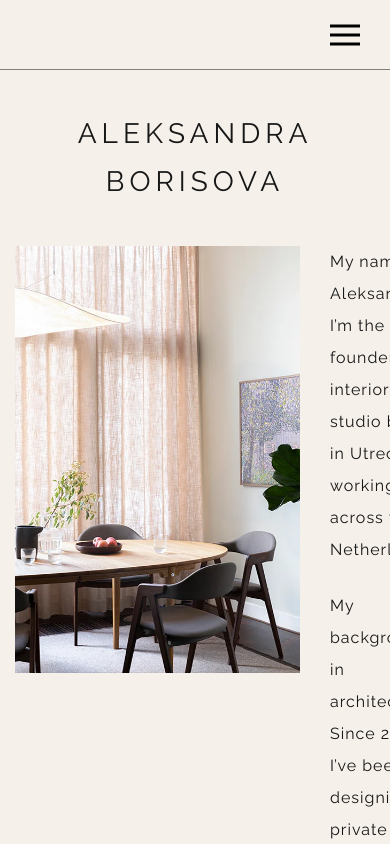
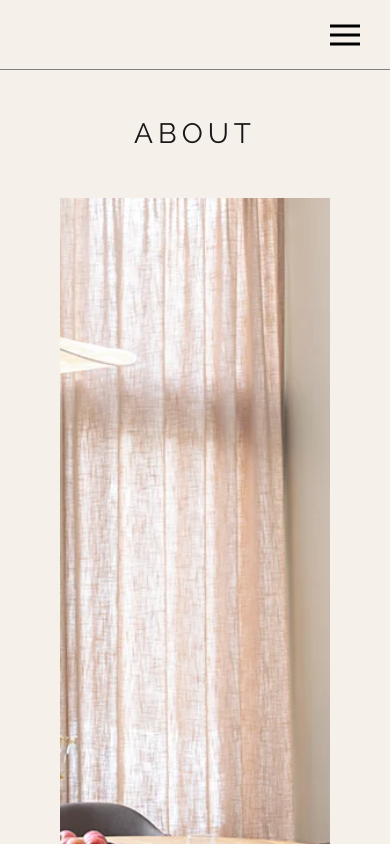
Before and after one commit to vrozaev/aleksandra-website, a Next.js app: page /aleksandra-website/about in a window 390 px wide. Shown: the top 844 px of the page. Built offline with nearby package versions, Linux system fonts and the light colour scheme.

Commit message:
mobile version for about and services

```diff
--- a/src/app/about/page.module.css
+++ b/src/app/about/page.module.css
@@ -1,6 +1,7 @@
 .page {
-    max-width: 900px;
+    max-width: 1020px;
     margin: auto;
+    padding: 0 60px;
 }
 
 .page__title {
--- a/src/app/about/page.tsx
+++ b/src/app/about/page.tsx
@@ -31,7 +31,7 @@ export default function About() {
   return (
     <div className={styles.page}>
       <Spacer size="m" />
-      <Text variant='h2' className={styles.page__title}>Aleksandra Borisova</Text>
+      <Text variant='h2' className={styles.page__title}>About</Text>
       <Spacer size="m" />
       <main>
         <BlockTextAndImage
--- a/src/app/services/page.module.css
+++ b/src/app/services/page.module.css
@@ -1,6 +1,7 @@
 .page {
-    max-width: 900px;
+    max-width: 1020px;
     margin: auto;
+    padding: 0 60px;
 }
 
 .page__title {
--- a/src/ui/blocks/BlockTextAndImage/BlockTextAndImage.module.css
+++ b/src/ui/blocks/BlockTextAndImage/BlockTextAndImage.module.css
@@ -1,9 +1,9 @@
 .blockTextAndImage {
     display: flex;
+    gap: 40px;
 }
 
 .blockTextAndImage__section {
-    padding: 0 15px;
     display: flex;
     flex-direction: column;
 }
@@ -11,3 +11,21 @@
 .blockTextAndImage__paragraph {
     padding-bottom: 1.5em;
 }
+
+.blockTextAndImage__imageWrapper {
+    position: relative;
+    height: 427px;
+    width: 285px;
+}
+
+@media only screen and (min-width: 1px) and (max-width: 999px) {
+    .blockTextAndImage {
+        flex-direction: column;
+        gap: 40px;
+    }
+
+    .blockTextAndImage__imageWrapper {
+        min-height: 928px;
+        width: 100%;
+    }
+}
--- a/src/ui/blocks/BlockTextAndImage/BlockTextAndImage.tsx
+++ b/src/ui/blocks/BlockTextAndImage/BlockTextAndImage.tsx
@@ -4,18 +4,18 @@ import Image from "next/image";
 
 type BlockTextAndImageProps = {
   image: string;
-  title: string;
   paragraphs: string[];
 };
 
 export const BlockTextAndImage: React.FC<BlockTextAndImageProps> = ({
   image,
-  title,
   paragraphs,
 }) => (
   <div className={styles.blockTextAndImage}>
     <div className={styles.blockTextAndImage__section}>
-      <Image src={image} alt="about" height={427} width={285} />
+      <div className={styles.blockTextAndImage__imageWrapper}>
+        <Image src={image} alt="about" fill objectFit="cover" />
+      </div>
     </div>
     <div className={styles.blockTextAndImage__section}>
       {
```
